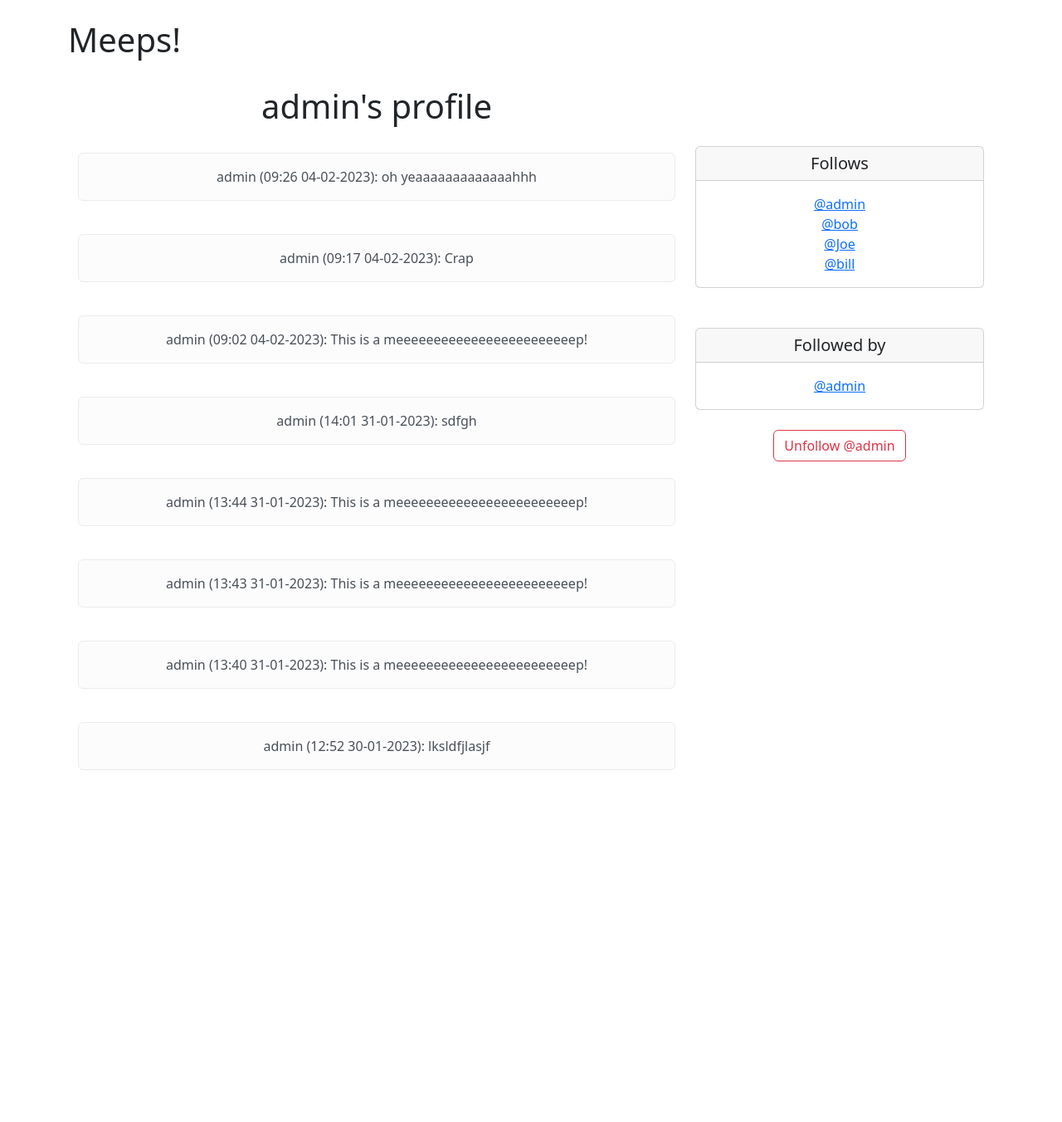
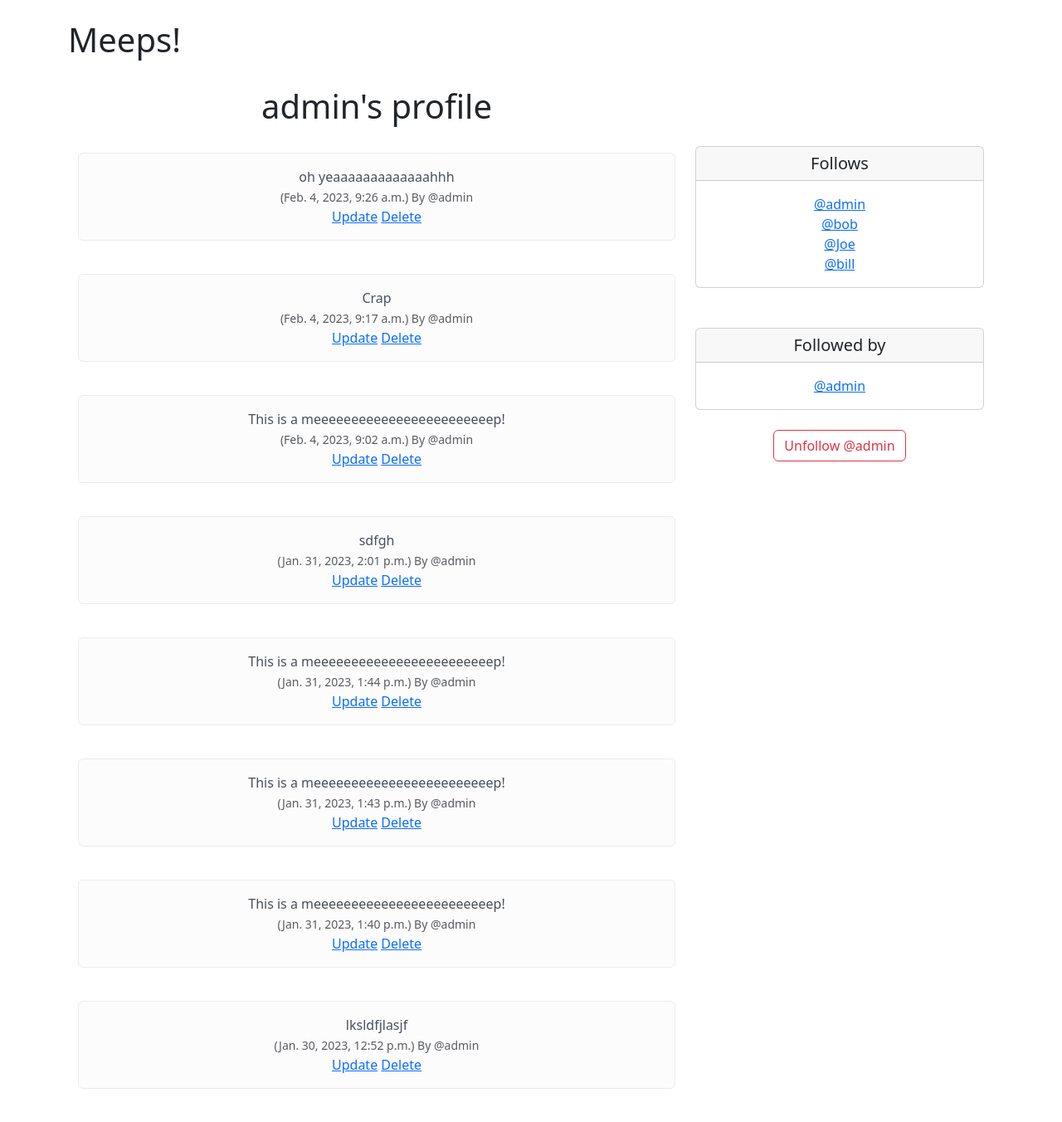
Before and after one commit to AlexandruFlorea/musker, a Django app: page /profile/1 in a window 1280 px wide. Shown: the part 56-1408 px from the top of the page at 83% size. Before the commit the page ends 984 px from the top, so only its background shows below. Run offline with Django 4.2, Linux system fonts and the light colour scheme; a user stored in the database is signed in; data comes from the database, SQL or seed files in the repository; both versions use the stored data as it was after the commit.

Commit message:
Initial commit

```diff
--- a/musker/templates/profile.html
+++ b/musker/templates/profile.html
@@ -20,7 +20,17 @@
                     {% if meeps %}
                         {% for meep in meeps %}
                             <div class="alert alert-light" role="alert">
-                              {{ meep }}
+                              {{ meep.body }}<br/>
+                              <small class="text-muted">
+                                ({{ meep.created_at}}) By
+                                @{{ meep.user.username }}
+
+                              </small>
+                                <br>
+                            {% if request.user == meep.user %}
+                                <a href="{% url 'update' meep.pk  %}">Update</a>
+                                <a href="{% url 'delete' meep.pk  %}">Delete</a>
+                            {% endif %}
                             </div>
                             <br>
                         {% endfor %}
```
Also changed, not shown: musker/templates/home.html (+4 -4 lines), db.sqlite3.
